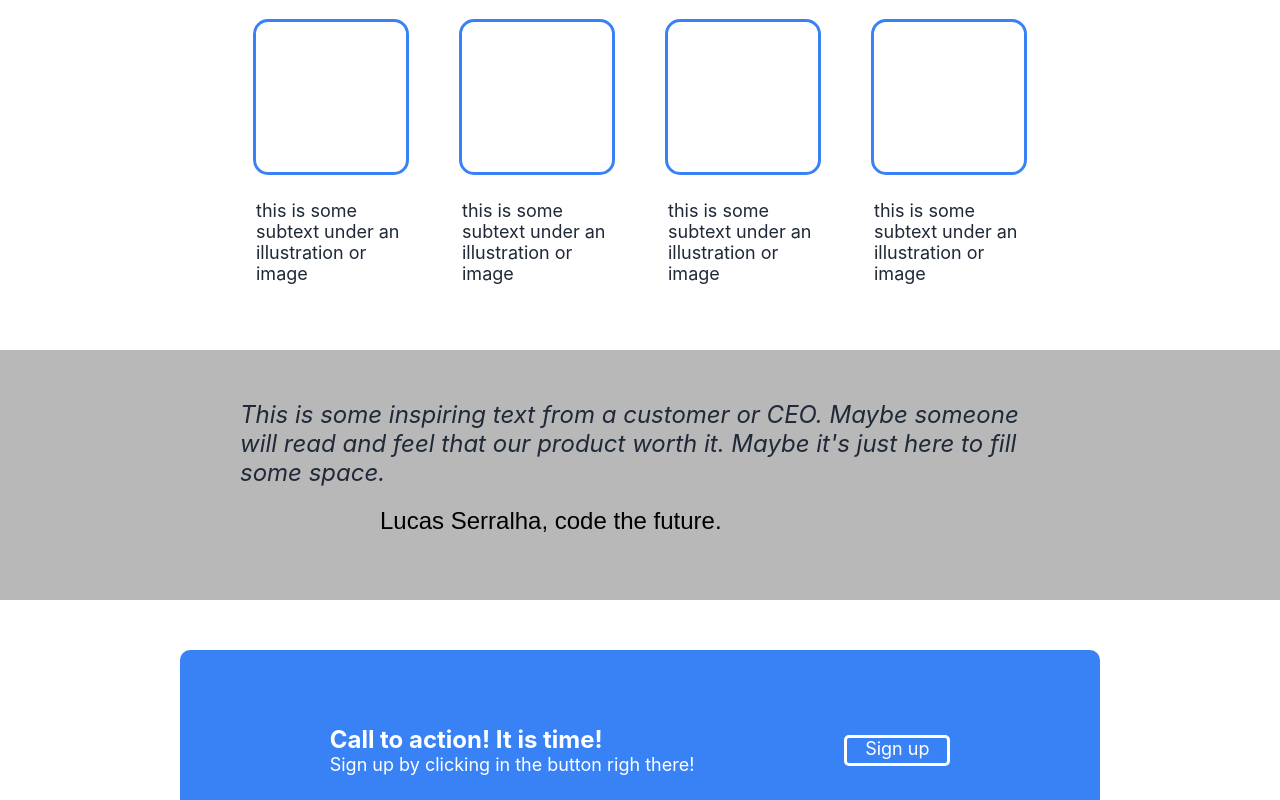
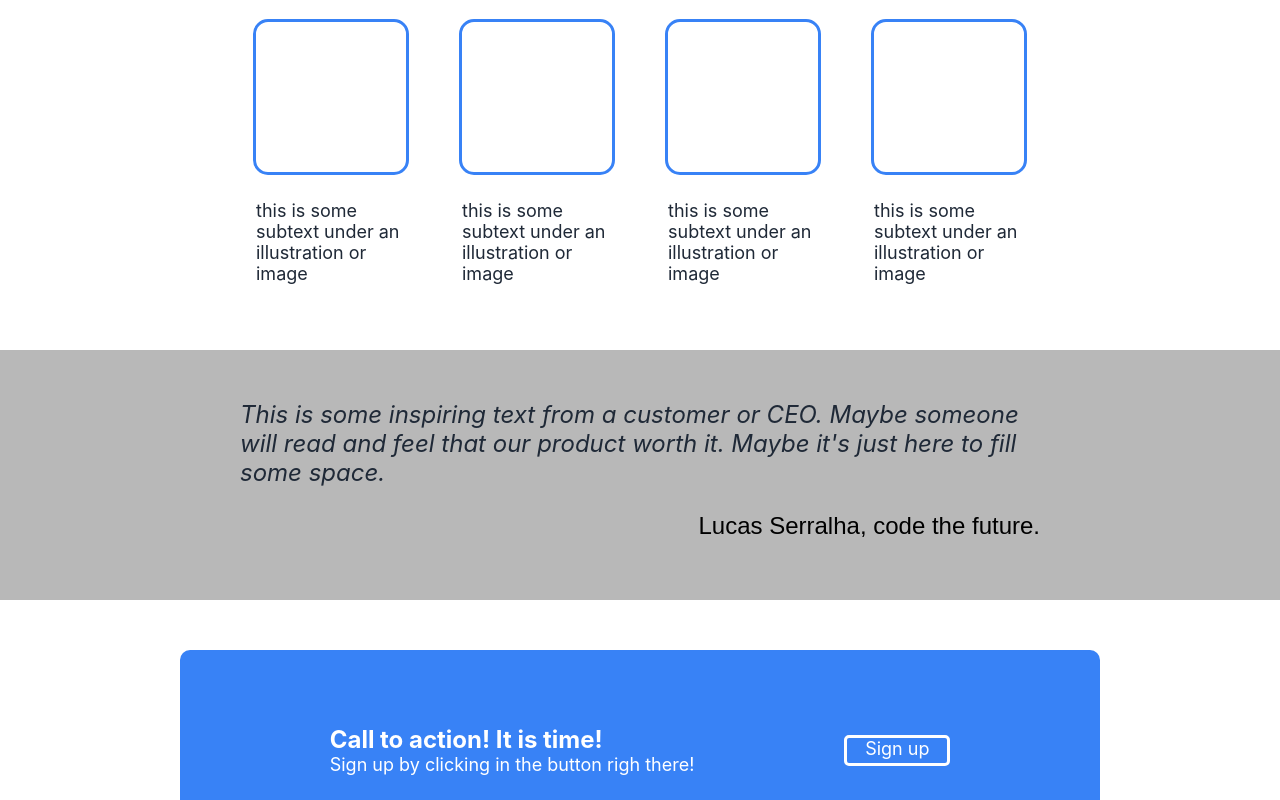
Before and after one commit to lucasSerralha/flexbox-webpage, a plain HTML site: page index.html in a window 1280 px wide. Shown: the part 446-1246 px from the top of the page. Drawn offline with Linux system fonts and the light colour scheme.

Commit message:
Fixing a bug

```diff
--- a/index.html
+++ b/index.html
@@ -78,8 +78,10 @@
             </div>
         </div>
         <div class="block4-child2">
-            <div id="author">
-                Lucas Serralha, code the future.
+            <div class="author-box">
+                <div id="author">
+                    Lucas Serralha, code the future.
+                </div>
             </div>
         </div>
     </div>
--- a/style.css
+++ b/style.css
@@ -117,6 +117,8 @@ a {
 .block4 {
     min-height: 250px;
     background-color: #b8b8b8;
+    justify-content: center;
+    align-items: center;
 }
 
 .block4-child1 {
@@ -136,21 +138,23 @@ a {
 }
 
 .block4-child2 {
+    padding-top: 25px;
     display: flex;
-    flex-direction: row;
-    justify-content: end;
-    padding-top: 20px;
+    justify-content: center;
+    align-items: center;
+}
 
-
-
+.author-box{
+    display: flex;
+    flex-direction: row-reverse;
+    align-items: flex-end;
+    width: 800px;
 }
 
 #author {
     font-family: arial;
-    width: 900px;
     font-size: 24px;
     font-style: bold;
-
 }
 
 .block5 {
```
Also changed, not shown: assets/images/projeto-final.PNG (added), 1 other file.
